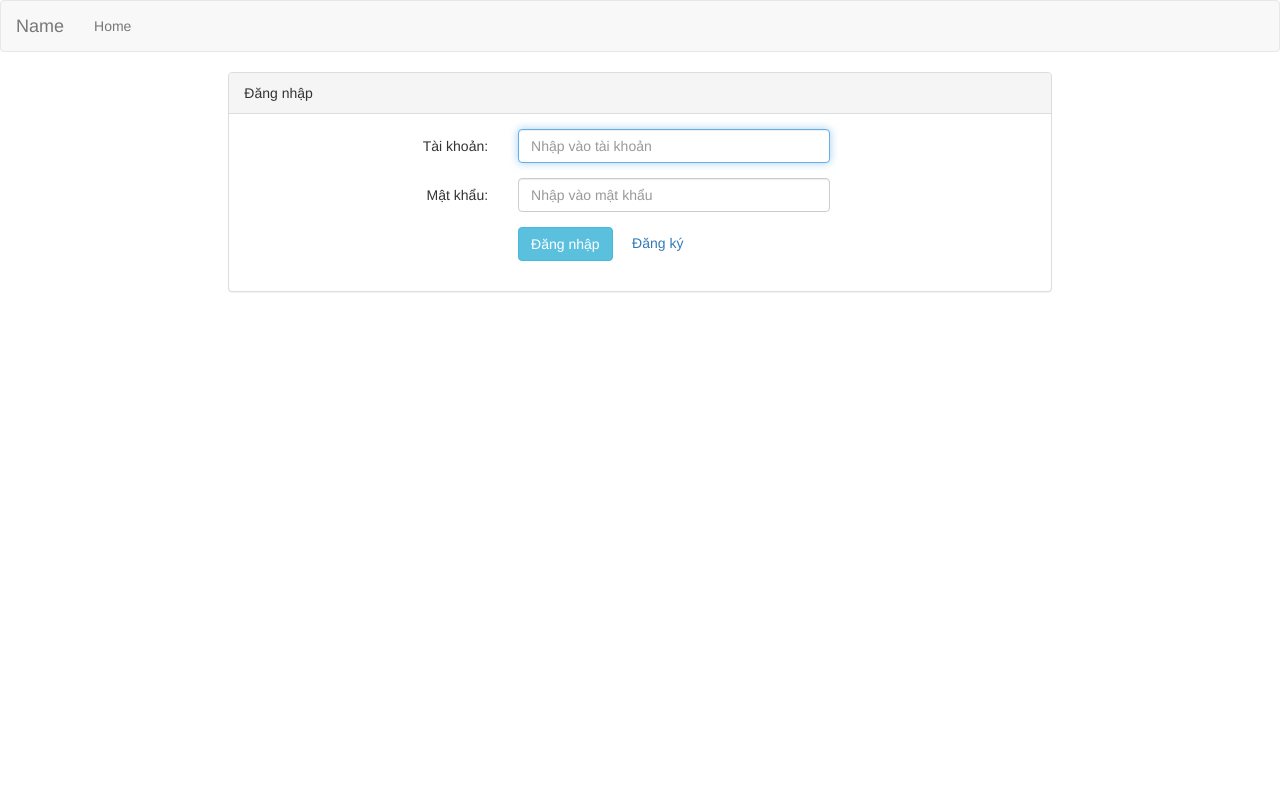
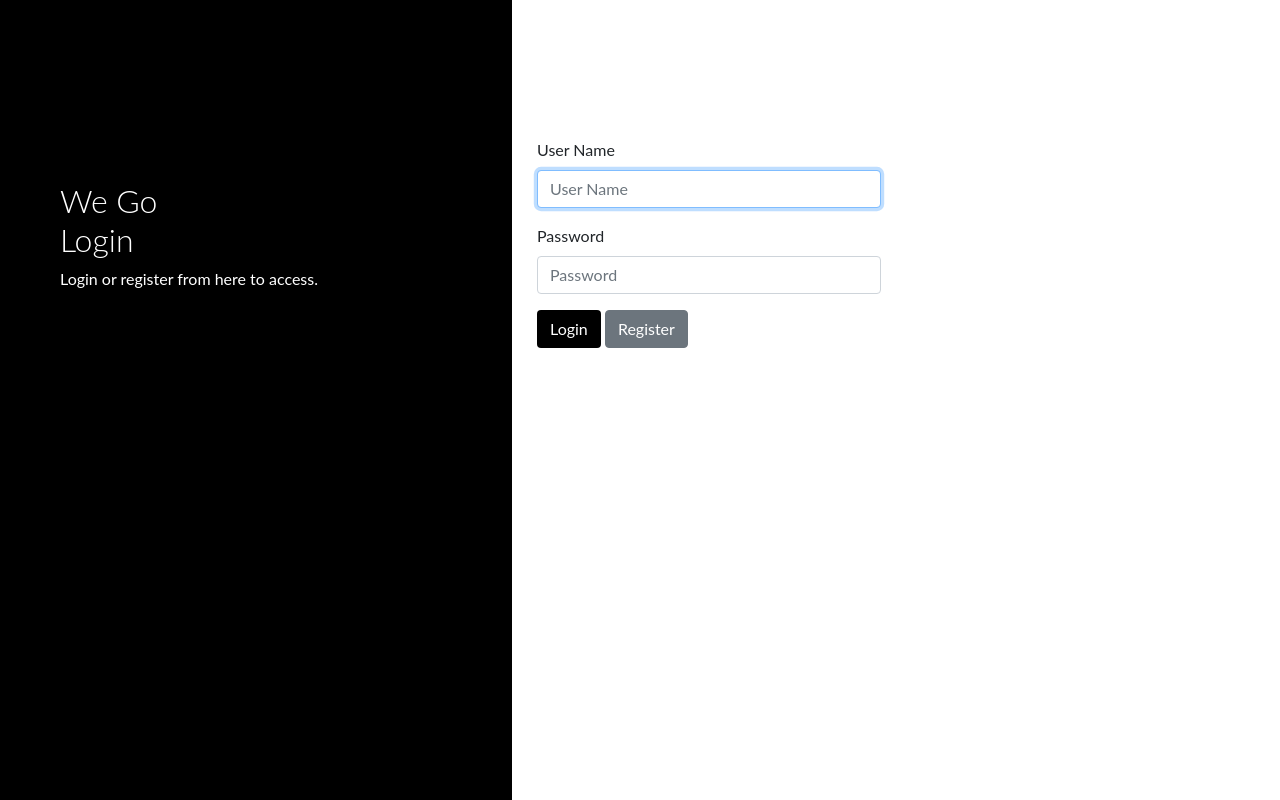
Before and after one commit to phuhoa1404/ProjectWeb, a PHP site: page /Views/Auth/login in a window 1280 px wide. Run offline with PHP 8.4, Linux system fonts and the light colour scheme; some libraries are stand-ins or nearby versions.

Commit message:
Second commit

```diff
--- /dev/null
+++ b/Public/test.css
@@ -0,0 +1,77 @@
+body {
+    font-family: "Lato", sans-serif;
+}
+
+.main-head{
+    height: 150px;
+    background: #FFF;
+}
+
+.sidenav {
+    height: 100%;
+    background-color: #000;
+    overflow-x: hidden;
+    padding-top: 20px;
+}
+
+.main {
+    padding: 0px 10px;
+}
+
+@media screen and (max-height: 450px) {
+    .sidenav {padding-top: 15px;}
+}
+
+@media screen and (max-width: 450px) {
+    .login-form{
+        margin-top: 10%;
+    }
+    .register-form{
+        margin-top: 10%;
+    }
+}
+
+@media screen and (min-width: 768px){
+    .main{
+        margin-left: 40%;
+    }
+
+    .sidenav{
+        width: 40%;
+        position: fixed;
+        z-index: 1;
+        top: 0;
+        left: 0;
+    }
+
+    .login-form{
+        margin-top: 40%;
+    }
+
+    .register-form{
+        margin-top: 20%;
+    }
+}
+
+.login-main-text{
+    margin-top: 20%;
+    padding: 60px;
+    color: #fff;
+}
+
+.login-main-text h2{
+    font-weight: 300;
+}
+
+.btn-black{
+    background-color: #000 !important;
+    color: #fff;
+}
+.message{
+    font-family: "Lato", sans-serif;
+    color: brown;
+}
+.message-success{
+    font-family: "Lato", sans-serif;
+    color:darkcyan;
+}
--- a/Views/Auth/login.php
+++ b/Views/Auth/login.php
@@ -2,65 +2,47 @@
 <html>
 
 <head>
-    <meta charset="utf-8">
-    <link rel="stylesheet" href="https://maxcdn.bootstrapcdn.com/bootstrap/3.4.1/css/bootstrap.min.css">
-    <script src="https://ajax.googleapis.com/ajax/libs/jquery/3.5.1/jquery.min.js"></script>
-    <script src="https://maxcdn.bootstrapcdn.com/bootstrap/3.4.1/js/bootstrap.min.js"></script>
-    <title>Vé máy bay</title>
-    <link rel="stylesheet" href="../Public/layout.css">
+   <link href="//maxcdn.bootstrapcdn.com/bootstrap/4.0.0/css/bootstrap.min.css" rel="stylesheet" id="bootstrap-css">
+   <script src="//maxcdn.bootstrapcdn.com/bootstrap/4.0.0/js/bootstrap.min.js"></script>
+   <script src="//code.jquery.com/jquery-1.11.1.min.js"></script>
+   <link rel="stylesheet" href="../Public/test.css">
 </head>
 
 <body>
-    <nav class="navbar navbar-default">
-        <div class="container-fluid">
-            <div class="navbar-header">
-                <a class="navbar-brand">Name</a>
+   <div class="sidenav">
+      <div class="login-main-text">
+         <h2>We Go <br> Login</h2>
+         <p>Login or register from here to access.</p>
       </div>
-            <ul id="tab" class="nav navbar-nav">
-                <li><a href="/">Home</a></li>
-            </ul>
    </div>
-    </nav>
-
-    <div class="col-sm-8 col-sm-offset-2">
-        <div class="panel panel-default">
-            <div class="panel-heading">Đăng nhập</div>
-            <div class="panel-body">
-                <form class="form-horizontal" role="form" method="POST" action="login">
-                    <div class="form-group <?=isset($errors['username']) ? 'has-error' : '' ?>">
-                        <label class="control-label col-sm-4" for="username">Tài khoản:</label>
-                        <div class="col-sm-5">
-                            <input type="username" class="form-control" name="username" id="username" placeholder="Nhập vào tài khoản" required autofocus>
+   <div class="main">
+      <div class="col-md-6 col-sm-12">
+         <div class="login-form">
             <?php if (isset($errors['username'])): ?>
                <span class="help-block">
-                                    <strong><?=$this->e($errors['username'])?></strong>
+                  <p class="message"><?=$this->e($errors['username'])?></p>
                </span>
             <?php endif ?>
-                        </div>
-                    </div>
-                    <div class="form-group <?=isset($errors['password']) ? 'has-error' : '' ?>">
-                        <label class="control-label col-sm-4" for="password">Mật khẩu:</label>
-                        <div class="col-sm-5">
-                            <input type="password" class="form-control" name="password" id="password" placeholder="Nhập vào mật khẩu" required>
             <?php if (isset($errors['password'])): ?>
                <span class="help-block">
-                                    <strong><?=$this->e($errors['password'])?></strong>
+                  <p class="message"><?=$this->e($errors['password'])?></p>
                </span>
             <?php endif ?>
-                        </div>
+            <form role="form" method="POST" action="login">
+               <div class="form-group">
+                  <label>User Name</label>
+                  <input type="text" class="form-control" name="username" placeholder="User Name" required autofocus>
                </div>
                <div class="form-group">
-                        <div class="col-sm-offset-4 col-sm-5">
-                            <button type="submit" name="submit" class="btn btn-info">Đăng nhập</button>
-                            &nbsp;
-                            &nbsp;
-                            <a href="register">Đăng ký</a>
+                  <label>Password</label>
+                  <input type="password" class="form-control" name="password" placeholder="Password" required>
                </div>
-                    </div>
+               <button type="submit" class="btn btn-black">Login</button>
+               <a class="btn btn-secondary" href="register">Register</a>
             </form>
          </div>
       </div>
    </div>
+
 </body>
-
 </html>
--- a/app/Controllers/Auth/LoginController.php
+++ b/app/Controllers/Auth/LoginController.php
@@ -40,7 +40,7 @@ use App\Controllers\Controller;
             }else if(Session::login($user,$userInfo)){
                 redirect('home');
             }else{
-                $errors['password'] = 'Mật khẩu không chính xác';
+                $errors['password'] = 'Mật khẩu không chính xác!!';
                 //echo $errors['password'];
                 //echo "<script type='text/javascript'>alert('$errors');</script>";
             }
--- a/app/Controllers/Auth/RegisterController.php
+++ b/app/Controllers/Auth/RegisterController.php
@@ -38,8 +38,7 @@ class RegisterController extends Controller{
             'username' => $_POST['username'],
             'password' => $_POST['password'],
             're-password' => $_POST['re-password'],
-            'email' => filter_var(trim($_POST['email']), FILTER_VALIDATE_EMAIL),
-            'date' => $_POST['date']
+            'email' => filter_var(trim($_POST['email']), FILTER_VALIDATE_EMAIL)
         ];
     }
 
--- a/app/Models/User.php
+++ b/app/Models/User.php
@@ -31,12 +31,11 @@ class User
                 //echo "Tài khoản đã tồn tại";
 
             }else {
-                $sql = $db->prepare('insert into account (username,password,email,fname,dob) values (:name,:pwd,:mail,:fname,:dob)');
+                $sql = $db->prepare('insert into account (username,password,email,fname) values (:name,:pwd,:mail,:fname)');
                 $sql->bindParam(':name', $data['username']);
                 $sql->bindParam(':pwd', $data['password']);
                 $sql->bindParam(':mail', $data['email']);
                 $sql->bindParam(':fname', $data['hovaten']);
-                $sql->bindParam(':dob', $data['dob']);
                 $sql->execute();
                 $messages['success'] = 'Tạo tài khoản thành công';
                 redirect('register',['messages' => $messages]);
--- a/index.php
+++ b/index.php
@@ -21,7 +21,7 @@
     Macaw::error('\App\Controllers\HomeController@notFound');
 
     //test
-    Macaw::get('test','App\Controllers\test@someMethod');
+    Macaw::get('test','\App\Controllers\HomeController@test');
     Macaw::dispatch();
     ob_end_flush();
 ?>
```
Also changed, not shown: Views/Auth/register.php (+39 -67 lines), app/Controllers/HomeController.php (+2 -6 lines). Lines whose indentation alone changed are shown as unchanged.
